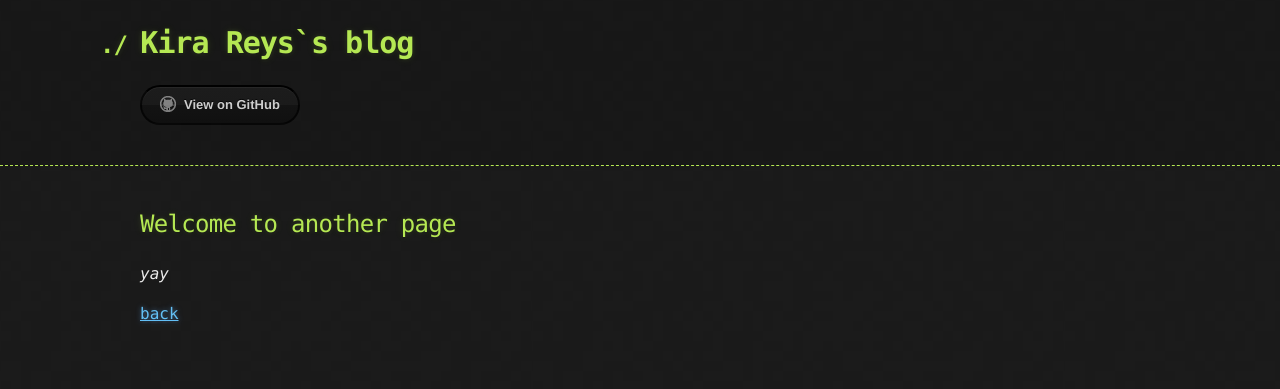
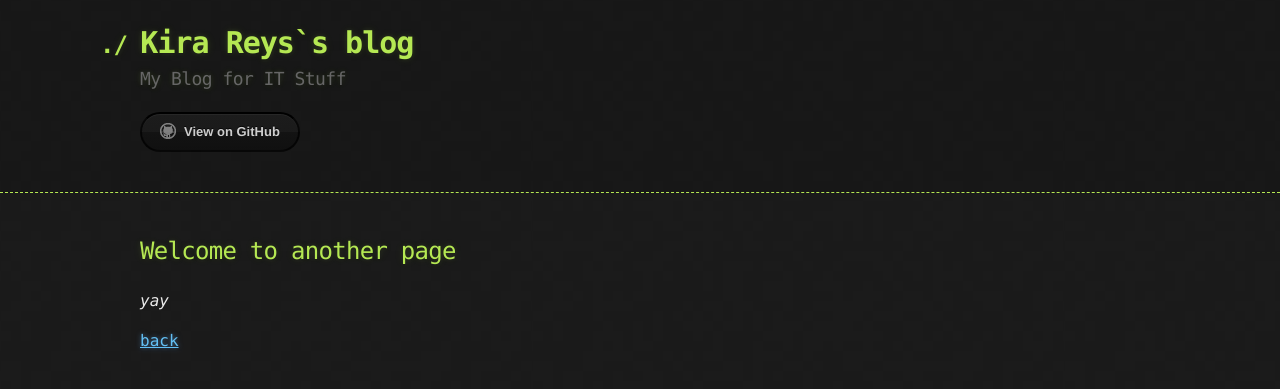
Before and after one commit to 20kilograma/blog, a Jekyll site: the page built from another-page.md, in a window 1280 px wide. Shown: the top 389 px of the page. Built offline with Jekyll 4.4.1, drawn with Linux system fonts in a browser that asks for light colours; the repository's description, which GitHub fills in, is left out; our own code applies the rules of GitHub Pages for plain Markdown files.

Commit message:
Update _config.yml

```diff
--- a/_config.yml
+++ b/_config.yml
@@ -1,5 +1,5 @@
 title: Kira Reys`s blog
-description:
+description: My Blog for IT Stuff
 show_downloads: false
 google_analytics:
 theme: jekyll-theme-hacker
```
